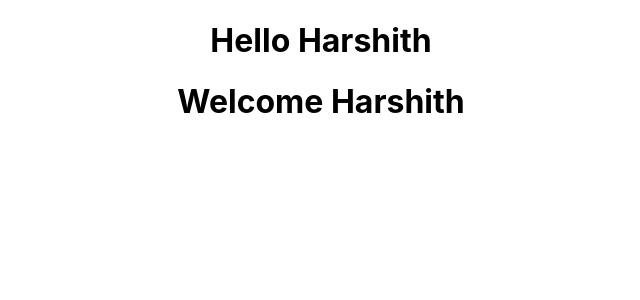
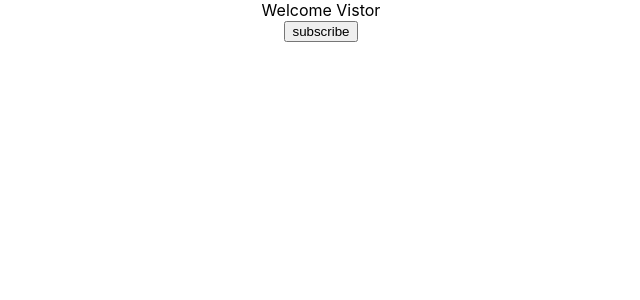
Before and after one commit to saiharshithpalepu/reactjs, a React (Create React App) app: page / in a window 1280 px wide. Shown: the top 300 px of the page, without its empty margins (319-959 px from the left). Built offline with nearby package versions, Linux system fonts and the light colour scheme.

Commit message:
updated new files

```diff
--- a/src/App.js
+++ b/src/App.js
@@ -1,13 +1,19 @@
-import logo from './logo.svg';
 import './App.css';
 import Greet from './Components/Greet'
 import Welcome from './Components/Welcome'
+import Hello from './Components/Hello'
+import Message from './Components/Message'
+
 
 function App() {
   return (
     <div className="App">
-      <Greet/>
-      <Welcome/>
+       {/* <Greet name='Harshith' heroname='superman'/>
+       <Greet name='Giridhar' heroname='spiderman'/>
+       <Greet name='Nikhil' heroname='batman'/>
+      <Welcome name='Harshith'/>
+      <Hello/> */}
+      <Message/>
     </div>
   );
 }
--- a/src/Components/Greet.js
+++ b/src/Components/Greet.js
@@ -5,8 +5,8 @@ import React from 'react'
 //     return <h1>Hello harshith</h1>
 // }
 
-const Greet = ()=>{
-    return <h1>Hello Harshith</h1>
+const Greet = (props)=>{
+    return <h1>Hello {props.name} a.ka. {props.heroname}</h1>
 }
 
 export default Greet
--- /dev/null
+++ b/src/Components/Hello.js
@@ -0,0 +1,12 @@
+import React from 'react'
+
+const Hello=()=>{
+ return(
+    // <div>
+    //     <h1>Hello Harshith</h1>
+    // </div>
+    React.createElement('h1',{className:'dummyClass',id:'H1'},'Hello Harshith')
+ )
+}
+
+export default Hello
--- /dev/null
+++ b/src/Components/Message.js
@@ -0,0 +1,28 @@
+import React ,{Component} from 'react'
+
+class Message extends Component{
+    constructor(){
+        super()
+        this.state={
+          message:'Welcome Vistor'
+        }
+    }
+
+    changeMessage() {
+        this.setState({
+            message:'Thank You for subscribing'
+        })
+    }
+
+
+    render(){
+        return(
+            <div>
+            <div>{this.state.message}</div>
+            <button onClick={()=>this.changeMessage()}>subscribe</button>
+            </div>
+        )
+    }
+}
+
+export default Message
--- a/src/Components/Welcome.js
+++ b/src/Components/Welcome.js
@@ -3,7 +3,7 @@ import React,{Component} from 'react'
 class Welcome extends Component{
 
     render(){
-        return <h1>Welcome Harshith</h1>
+        return <h1>Welcome {this.props.name}</h1>
     }
 }
 
```
Also changed, not shown: reactjs notes.txt.
